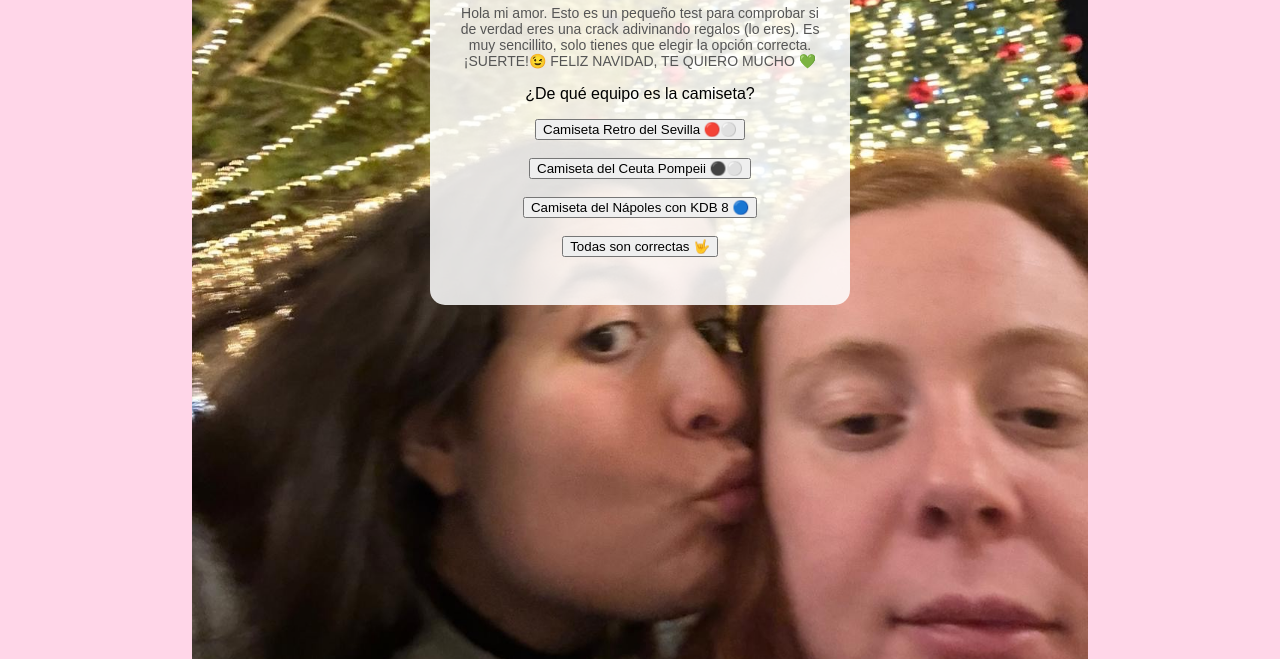
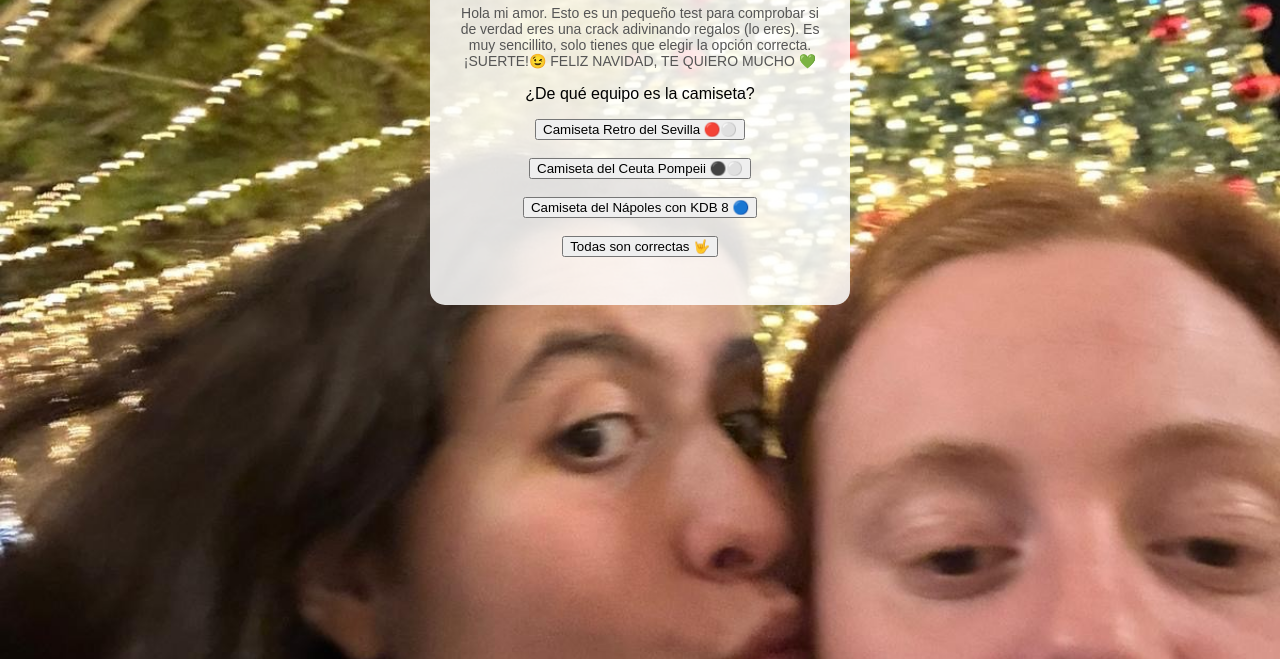
Before and after one commit to isadelgadom/vale-regalo, a plain HTML site: page index.html in a window 1280 px wide. Shown: the part 141-800 px from the top of the page. Drawn offline with Linux system fonts and the light colour scheme.

Commit message:
Add files via upload

```diff
--- a/index.html
+++ b/index.html
@@ -9,7 +9,7 @@
     font-family:Arial;
     background-color: #ffd6e8;
     background-image: url('foto2.jpg');
-    background-size: 70%;
+    background-size: cover;
     background-position: center;
     background-repeat: no-repeat;
     padding:40px;
```
